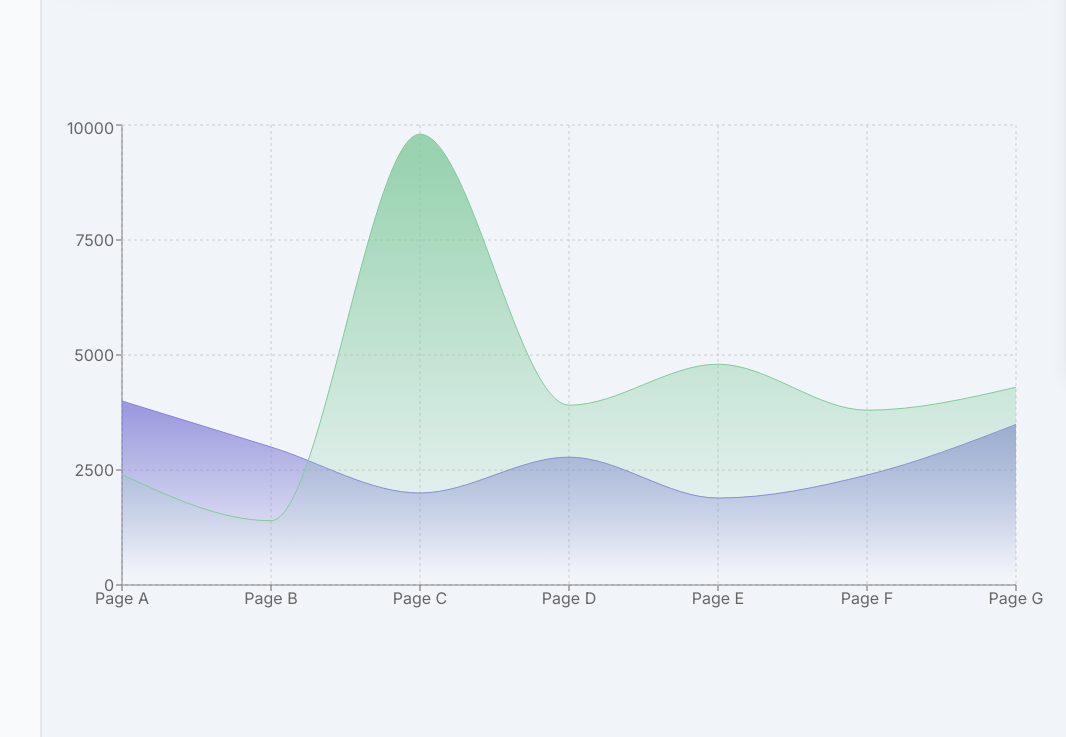
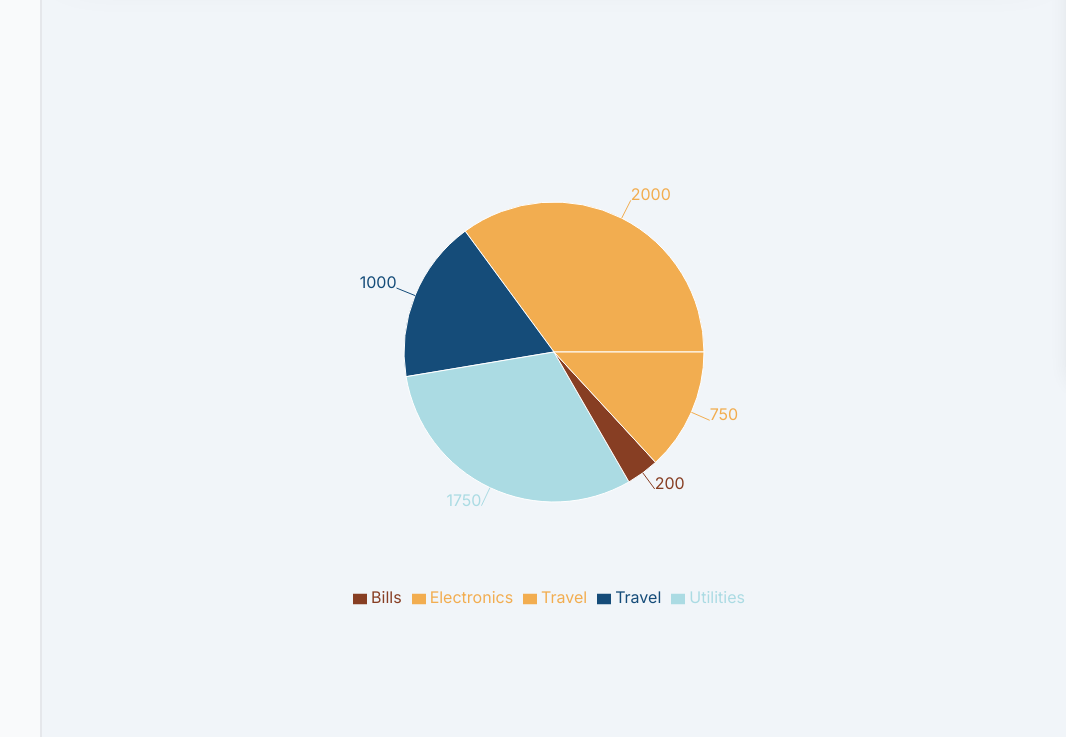
Before and after one commit to Ritesh-Kumar-Rai/moneymate, a React app in the folder FRONTEND/MoneyMate-Expense-Tracking-App/: page / in a window 1280 px wide. Shown: the part 432-1169 px from the top of the page, without its empty margins (214-1280 px from the left). Built offline with nearby package versions, Linux system fonts and the light colour scheme; the HTML template or start-up script is replaced by a standard one.

Commit message:
Created CustomPieChart component using recharts library and added it to Dashboard.jsx component.

```diff
--- /dev/null
+++ b/FRONTEND/MoneyMate-Expense-Tracking-App/src/components/charts/CustomPieChart.jsx
@@ -0,0 +1,51 @@
+import React from 'react';
+import { Cell, Legend, Pie, PieChart, ResponsiveContainer, Tooltip } from 'recharts';
+
+const CustomPieChart = () => {
+
+  const data = [
+    {
+      amount: 2000,
+      category: "Travel"
+    },
+    {
+      amount: 1000,
+      category: "Travel"
+    },
+    {
+      amount: 1750,
+      category: "Utilities"
+    },
+    {
+      amount: 200,
+      category: "Bills"
+    },
+    {
+      amount: 750,
+      category: "Electronics"
+    },
+  ];
+
+  const colors = ["#f2ad50", "#154c79", "#abdbe3", "#873e23"];
+
+
+  return (
+    <div className='mt-30' style={{ width: '100%', height: '500px' }}>
+      <ResponsiveContainer width="100%" height="100%">
+        <PieChart width={400} height={100}>
+          <Pie data={data} cx={'50%'} cy={'50%'} outerRadius={150} dataKey='amount' nameKey='category' fill='rgb(28 35 56)' label>
+            {data.map((each_data, index) => <Cell key={each_data + "_" + index} fill={colors[index % colors.length]} />)}
+          </Pie>
+          <Tooltip
+            contentStyle={{ backgroundColor: 'transparent', backdropFilter: 'blur(10px)', color: '#fff', borderRadius: '10px' }}
+            formatter={(value) => `₹${value}`}
+            labelFormatter={(label) => `Category: ${label}`}
+          />
+          <Legend />
+        </PieChart>
+      </ResponsiveContainer>
+    </div>
+  )
+};
+
+export default CustomPieChart;
--- a/FRONTEND/MoneyMate-Expense-Tracking-App/src/pages/Dashboard.jsx
+++ b/FRONTEND/MoneyMate-Expense-Tracking-App/src/pages/Dashboard.jsx
@@ -3,6 +3,7 @@ import { FaCreditCard, FaWallet } from "react-icons/fa6";
 import { GiReceiveMoney } from "react-icons/gi";
 import SummaryCard from '../components/ui/SummaryCard';
 import GraphChart from '../components/charts/GraphChart';
+import CustomPieChart from '../components/charts/CustomPieChart';
 
 
 const Dashboard = () => {
@@ -15,6 +16,7 @@ const Dashboard = () => {
 
             </div>
             <h1 className='text-5xl font-bold'>Lorem ipsum dolor sit amet.</h1>
+            <CustomPieChart />
             <GraphChart type='graph' />
             <GraphChart type='line' />
 
```
